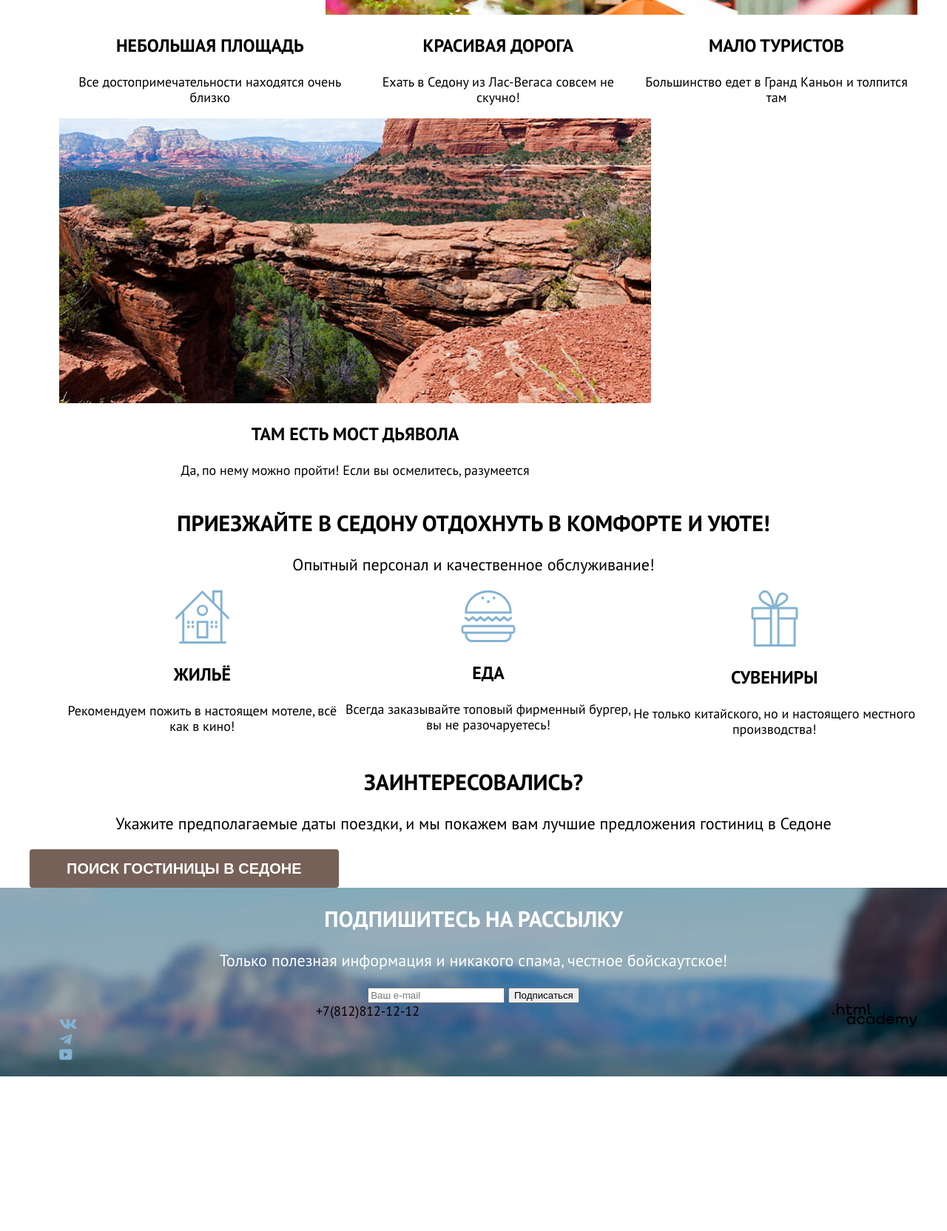
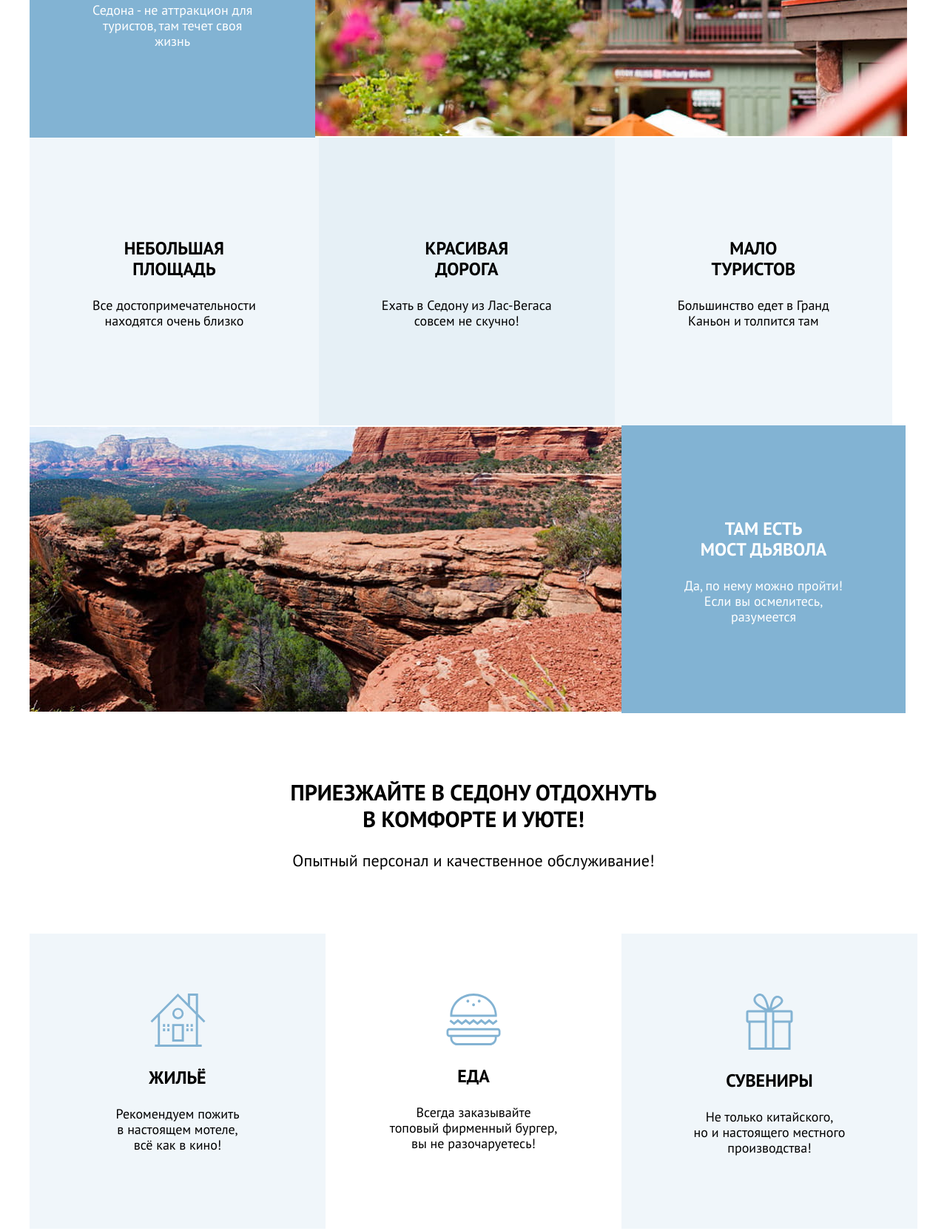
Before and after one commit to htmlacademy-htmlcss/2259141-sedona-2, a plain HTML site: page index.html in a window 1280 px wide. Shown: the part 1086-2750 px from the top of the page at 74% size. Before the commit the page ends 2541 px from the top, so only its background shows below. Drawn offline with Linux system fonts and the light colour scheme.

Commit message:
Добавляет сетки крупных блоков

```diff
--- a/index.html
+++ b/index.html
@@ -1,10 +1,12 @@
 <!DOCTYPE html>
 <html lang="ru">
+
 <head>
   <meta charset="utf-8">
   <title>HTML Academy: Седона</title>
   <link rel="stylesheet" href="styles/styles.css">
 </head>
+
 <body>
   <header class="page-header">
     <nav class="navigation">
@@ -25,21 +27,20 @@
       <ul class="navigation-list navigation-user">
         <li class="navigation-item">
           <a class="navigation-link" href="#">
-            <img class="icon-search" src="images/search.svg" width="20" height="20" alt="Поиск"
+            <img class="icon-search" src="images/search.svg" width="20" height="20" alt="Поиск">
             <span class="visually-hidden">Поиск</span>
           </a>
         </li>
         <li class="navigation-item">
           <a class="navigation-link" href="#">
-            <img class="icon-favourites" src="images/heart.svg" width="20" height="20" alt="Избранное"
+            <img class="icon-favourites" src="images/heart.svg" width="20" height="20" alt="Избранное">
             <span class="visually-hidden">Избранное</span>
             <span class="likes-number">12</span>
           </a>
         </li>
         <li class="navigation-item">
-          <a class="navigation-link" href="#">
+          <a class="navigation-link" href="#"></a>
           <button class="navigation-link-button">Хочу сюда!</button>
-        </a>
         </li>
       </ul>
     </nav>
@@ -48,87 +49,91 @@
     <div class="page-container">
       <section class="hero">
         <h1 class="visually-hidden">Седона</h1>
-      <img class="hero-img" src="images/welcome.svg" width="458" height="352" alt="Welcome to the gorgeous Sedona, because the Grand Canyon sucks!">
+        <img class="hero-image" src="images/welcome.svg" width="458" height="352"
+          alt="Welcome to the gorgeous Sedona, because the Grand Canyon sucks!">
       </section>
-    <div class="advantages">
       <section class="advantages">
+        <div class="advantages-container-title">
           <h2 class="visually-hidden">Преимущества</h2>
-      <h2 class="title">Седона - небольшой городок в Аризоне, заслуживающий большего!</h2>
+          <h2 class="title">Седона - небольшой городок в Аризоне,<br>заслуживающий большего!</h2>
           <p class="title-description">Рассмотрим причины, по которым Седона круче, чем Гранд-Каньон!</p>
         </div>
         <ul class="advantages-list">
+          <li class="advantages-item-container">
             <div class="advantages-container">
-        <li class="advantages-item">
-          <h3 class="advantages-lead">Настоящий городок</h3>
-          <p class="advantages-description">Седона - не аттракцион для туристов, там течет своя жизнь</p>
+              <div class="advantages-image">
+                <h3 class="advantages-lead">Настоящий <br>городок</h3>
+                <p class="advantages-description">Седона - не аттракцион для <br>туристов, там течет своя <br>жизнь</p>
+              </div>
+              <img class="advantages-picture" src="images/view-sedona.jpg" width="800" height="385" alt="Вид на Седону">
+            </div>
           </li>
           <li class="advantages-item">
-          <img class="advantages-picture" src="images/view-sedona.jpg" width="800" height="385" alt="Вид на Седону">
+            <h3 class="advantages-lead">Небольшая <br>площадь</h3>
+            <p class="advantages-description">Все достопримечательности <br>находятся очень близко</p>
           </li>
-      </div>
-      <div class="advantages-container">
-        <li class="advantages-item">
-          <h3 class="advantages-lead">Небольшая площадь</h3>
-          <p class="advantages-description">Все достопримечательности находятся очень близко</p>
+          <li class="advantages-item-road">
+            <h3 class="advantages-lead">Красивая <br>дорога</h3>
+            <p class="advantages-description">Ехать в Седону из Лас-Вегаса <br>совсем не скучно!</p>
           </li>
           <li class="advantages-item">
-          <h3 class="advantages-lead">Красивая дорога</h3>
-          <p class="advantages-description">Ехать в Седону из Лас-Вегаса совсем не скучно!</p>
+            <h3 class="advantages-lead">Мало <br>туристов</h3>
+            <p class="advantages-description">Большинство едет в Гранд <br>Каньон и толпится там</p>
           </li>
-        <li class="advantages-item">
-          <h3 class="advantages-lead">Мало туристов</h3>
-          <p class="advantages-description">Большинство едет в Гранд Каньон и толпится там</p>
+          <li class="advantages-item-container">
+            <div class="advantages-container">
+              <img class="advantages-picture" src="images/bridge.jpg" width="800" height="385"
+                alt="Вид на мост дьявола">
+              <div class="advantages-image">
+                <h3 class="advantages-lead">Там есть <br>мост дьявола</h3>
+                <p class="advantages-description">Да, по нему можно пройти! <br>Если вы осмелитесь, <br>разумеется</p>
+              </div>
+            </div>
           </li>
-      </div>
-      <div class="advantages-container">
-        <li class="advantages-item">
-          <img class="advantages-picture" src="images/bridge.jpg" width="800" height="385" alt="Вид на мост дьявола">
-          <h3 class="advantages-lead">Там есть мост дьявола</h3>
-          <p class="advantages-description">Да, по нему можно пройти! Если вы осмелитесь, разумеется</p>
-        </li>
-      </div>
         </ul>
       </section>
       <section class="services">
-      <h2 class="title">Приезжайте в Седону отдохнуть в комфорте и уюте!</h2>
+        <div class="services-container">
+          <h2 class="title">Приезжайте в Седону отдохнуть <br>в комфорте и уюте!</h2>
           <p class="title-description">Опытный персонал и качественное обслуживание!</p>
+        </div>
         <ul class="services-list">
           <li class="services-item">
             <img class="services-icon" src="images/house.svg" width="75" height="72" alt="Жилье">
             <h3 class="services-lead">Жильё</h3>
-          <p class="services-description">Рекомендуем пожить в настоящем мотеле, всё как в кино!</p>
+            <p class="services-description">Рекомендуем пожить <br>в настоящем мотеле, <br>всё как в кино!</p>
           </li>
-        <li class="services-item">
+          <li class="services-item-food">
             <img class="services-icon" src="images/food.svg" width="74" height="70" alt="Еда">
             <h3 class="services-lead">Еда</h3>
-          <p class="services-description">Всегда заказывайте топовый фирменный бургер, вы не разочаруетесь!</p>
+            <p class="services-description">Всегда заказывайте <br>топовый фирменный бургер, <br>вы не разочаруетесь!
+            </p>
           </li>
           <li class="services-item">
             <img class="services-icon" src="images/gift.svg" width="64" height="76" alt="Сувениры">
             <h3 class="services-lead">Сувениры</h3>
-          <p class="services-description">Не только китайского, но и настоящего местного производства!</p>
+            <p class="services-description">Не только китайского, <br>но и настоящего местного <br>производства!</p>
           </li>
         </ul>
       </section>
       <section class="search">
         <h2 class="title">Заинтересовались?</h2>
-      <p class="title-description">Укажите предполагаемые даты поездки, и мы покажем вам лучшие предложения гостиниц в
-        Седоне</p>
-      <a class="search-hotel" href="#"></a>
-      <button class="search-link-button">Поиск гостиницы в Седоне</button>
+        <p class="title-description">Укажите предполагаемые даты поездки, <br>и мы покажем вам лучшие предложения
+          гостиниц в Седоне</p>
+        <a class="search-link-button" href="catalog.html">Поиск гостиницы в Седоне</a>
+      </section>
+      <section class="page-newsletter">
+        <h2 class="title">Подпишитесь на рассылку</h2>
+        <p class="title-description">Только полезная информация и никакого спама, <br>честное бойскаутское!</p>
+        <form class="page-form" action="https://echo.htmlacademy.ru/" method="post">
+          <label for="appointment-e-mail" class="visually-hidden">E-mail</label>
+          <input type="email" placeholder="Ваш e-mail" name="appointment-e-mail" id="appointment-e-mail" required>
+          <button class="button-page" type="submit">Подписаться</button>
+        </form>
       </section>
     </div>
   </main>
   <footer class="page-footer">
-    <section class="hero-page-footer">
-      <h2 class="footer-title">Подпишитесь на рассылку</h2>
-      <p class="footer-description">Только полезная информация и никакого спама, честное бойскаутское!</p>
-      <form class="page-footer-form" action="https://echo.htmlacademy.ru/" method="post">
-        <label for="appointment-e-mail" class="visually-hidden">E-mail</label>
-        <input type="email" placeholder="Ваш e-mail" name="appointment-e-mail" id="appointment-e-mail" required>
-        <button class="button-page-footer" type="submit">Подписаться</button>
-      </form>
-    </section>
     <div class="page-footer-container">
       <section class="footer-social">
         <h2 class="visually-hidden">Социальные сети</h2>
@@ -160,10 +165,12 @@
       <section class="footer-link">
         <h2 class="visually-hidden">Сайт</h2>
         <a class="logo-link" href="https://htmlacademy.ru/">
-        <img class="footer-contact-logo" src="images/HTML Academy.svg" width="115" height="33" alt="Логотип HTML-Академии">
+          <img class="footer-contact-logo" src="images/HTML-Academy.svg" width="115" height="33"
+            alt="Логотип HTML-Академии">
         </a>
       </section>
     </div>
   </footer>
 </body>
+
 </html>
--- a/styles/styles.css
+++ b/styles/styles.css
@@ -15,20 +15,8 @@
 html {
   height: 100%;
 }
-.navigation {
-  display: flex;
-  width: 1200px;
-  margin: 0 auto;
-}
 .navigation-list {
-  width: 440px;
-  margin: 0;
-  padding: 0;
   list-style: none;
-}
-.navigation-user {
-  max-width: 300px;
-  margin-left: auto;
 }
 body {
   margin: 0;
@@ -43,6 +31,25 @@ body {
 }
 .main-container {
   flex-grow: 1;
+}
+.navigation {
+  display: flex;
+  width: 1200px;
+  margin: 0 auto;
+}
+.navigation-logo {
+  width: 138px;
+  margin-right: 30px;
+  margin-left: 70px;
+}
+.navigation-list {
+  margin: 0;
+  padding: 0;
+  width: 440px;
+}
+.navigation-user {
+  max-width: 300px;
+  margin-left: auto;
 }
 .page-container {
   width: 1200px;
@@ -63,38 +70,60 @@ body {
   text-decoration: none;
   text-transform: capitalize;
 }
-.main-index {
+.hero {
+  width: 1200px;
+  min-height: 485px;
+  text-align: center;
   background-image: url(../images/index-background.jpg);
   background-repeat: no-repeat;
   background-color: #FFFFFF;
   background-size: 100% auto;
 }
-.hero {
+.hero-image {
+  margin: 51px 371px 82px;
+}
+.advantages-container-title {
+  margin: 0;
+  padding: 69px 274.5px;
   text-align: center;
 }
 .advantages {
   display: flex;
   flex-direction: column;
-  justify-content: center;
   width: 1200px;
-  height: 261px;
+  margin: 0;
+  padding: 0;
 }
-.advantages-container {
+.advantages-list {
   display: flex;
-  justify-content: space-between;
-  align-items: center;
+  width: 1200px;
+  flex-wrap: wrap;
   margin: 0;
   padding: 0;
   text-align: center;
 }
+.advantages-container {
+  display: flex;
+  align-items: center;
+  width: 1200px;
+  margin: 0;
+  padding: 0;
+}
 .advantages-item {
-  text-align: center;
+  padding: 112.5px 85px;
+  margin: 0;
+  background-color: #83B3D31F;
 }
-.services-list {
-  display: flex;
-  justify-content: space-between;
+.advantages-item-road {
+  padding: 112.5px 85px;
+  margin: 0;
+  background-color: #83B3D333;
 }
-
+.advantages-image {
+  padding: 102px 85px;
+  background-color: #82B3D3;
+  color: #FFFFFF;
+}
 .advantages-lead {
   font-family: "PT Sans", sans-serif;
   font-size: 24px;
@@ -114,6 +143,25 @@ body {
   line-height: 26px;
   text-align: center;
 }
+.services-container {
+  margin: 0;
+  padding: 64px 347.5px;
+  text-align: center;
+}
+.services {
+  display: flex;
+  flex-direction: column;
+  width: 1200px;
+  margin: 0;
+  padding: 0;
+}
+.services-list {
+  display: flex;
+  width: 1200px;
+  margin: 0;
+  padding: 0;
+  text-align: center;
+}
 .services-lead {
   font-family: "PT Sans", sans-serif;
   font-size: 24px;
@@ -122,10 +170,25 @@ body {
   text-align: center;
 }
 .services-item {
+  padding: 81px 85px;
+  margin: 0;
   text-align: center;
   width: 400px;
+  background-color: #83B3D31F;
+}
+.services-item-food {
+  padding: 81px 85px;
   margin: 0;
-  padding: 0;
+  text-align: center;
+  width: 400px;
+  background-color:#FFFFFF;
+}
+.search {
+  display: block;
+  width: 1200px;
+  margin: 0;
+  padding: 96px 0;
+  text-align: center;
 }
 .search-link-button {
   color: #FFFFFF;
@@ -135,11 +198,10 @@ body {
   text-align: center;
   background-color: #756157;
   text-transform: uppercase;
-  width: Hug (376px)px;
-  height: Hug (52px)px;
-  padding: 8px 50px 8px 50px;
   border-radius: 4px;
   border: #FFFFFF;
+  text-decoration: none;
+  padding: 8px 50px 8px 50px;
 }
 .navigation-link-button {
   color: #FFFFFF;
@@ -157,48 +219,55 @@ body {
   text-transform: uppercase;
   border-radius: 4px;
 }
+.page-newsletter {
+  display: block;
+  background-image: url(../images/background-newsletter.jpg);
+  background-repeat: no-repeat;
+  background-color: #FFFFFF;
+  background-size: 100% auto;
+  margin: 0;
+  padding: 96px 258px;
+  text-align: center;
+  color: #FFFFFF;
+}
+.page-newsletter-catalog {
+  display: block;
+  margin: 0;
+  padding: 96px 258px;
+  text-align: center;
+  color: #000000;
+}
 .page-footer-container {
   display: flex;
   width: 1200px;
   margin: 0 auto;
+  justify-content: space-around;
 }
-.footer-social {
-  width: 150px;
-  margin-right: 237px;
-}
-.footer-link {
-  width: 115px;
-  margin-left: auto;
-}
-.footer-title {
-  color: #FFFFFF;
-  font-size: 30px;
-  font-weight: 700;
-  line-height: 36px;
-  text-align: center;
-  text-transform: uppercase;
-}
-.page-footer {
-  background-image: url(../images/index-footer.jpg);
+.catalog-filter-picture {
+  background-image: url(../images/catalog-filter.jpg);
   background-repeat: no-repeat;
   background-color: #FFFFFF;
   background-size: 100% auto;
 }
-.footer-description {
-  color: #FFFFFF;
-  font-size: 22px;
-  font-weight: 400;
-  line-height: 26px;
-  text-align: center;
+.catalog-filter {
+  display: flex;
 }
-.page-footer-form {
-  text-align: center;
+.filter-button {
+  display: flex;
+  flex-direction: column;
 }
-.main-inner {
-  background-image: url(../images/catalog-filter.jpg);
-  background-repeat: no-repeat;
-  background-color: #FFFFFF;
-  background-size: 100% auto;
+.hotel-list {
+  display: flex;
+  flex-wrap: wrap;
+  width: 1060px;
+  padding: 0;
+}
+.hotel-card {
+  padding: 0 20px;
+
+}
+.catalog-filter-list {
+  padding: 0;
 }
 .inner-header-title {
   color: #FFFFFF;
@@ -236,6 +305,10 @@ body {
   text-transform: uppercase;
 }
 .contact-phone {
+  font-size: 40px;
+  font-weight: 400;
+  line-height: 40px;
+  text-align: center;
   color: inherit;
   text-decoration: none;
 }
@@ -251,12 +324,13 @@ body {
   clip: rect(0 0 0 0);
   overflow: hidden;
 }
-
 .main-index ul {
   list-style: none;
 }
 .footer-social-list {
   list-style: none;
+  margin: 0;
+  padding: 0;
 }
 .main-inner ul {
   list-style: none;
```
Also changed, not shown: catalog.html (+44 -19 lines), images/HTML-Academy.svg (added), images/background-newsletter.jpg (added). Lines whose indentation alone changed are shown as unchanged.
